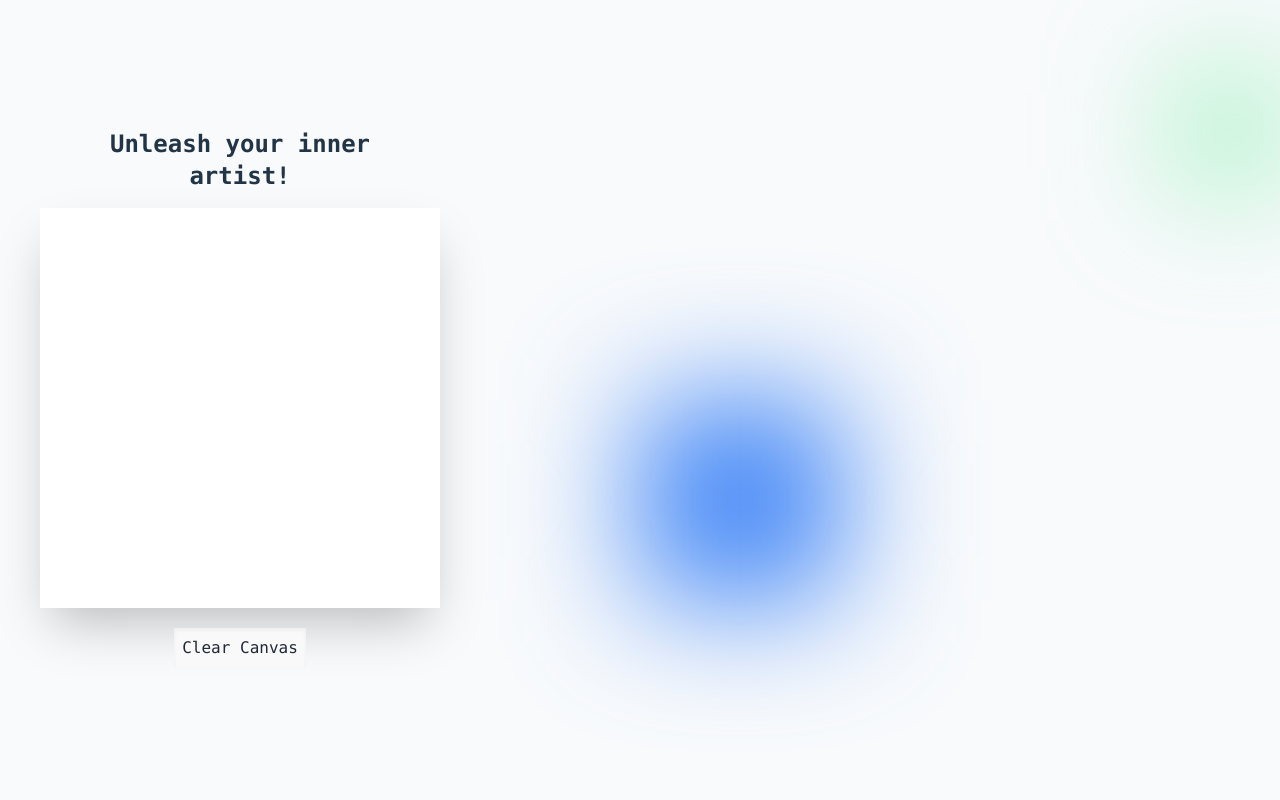
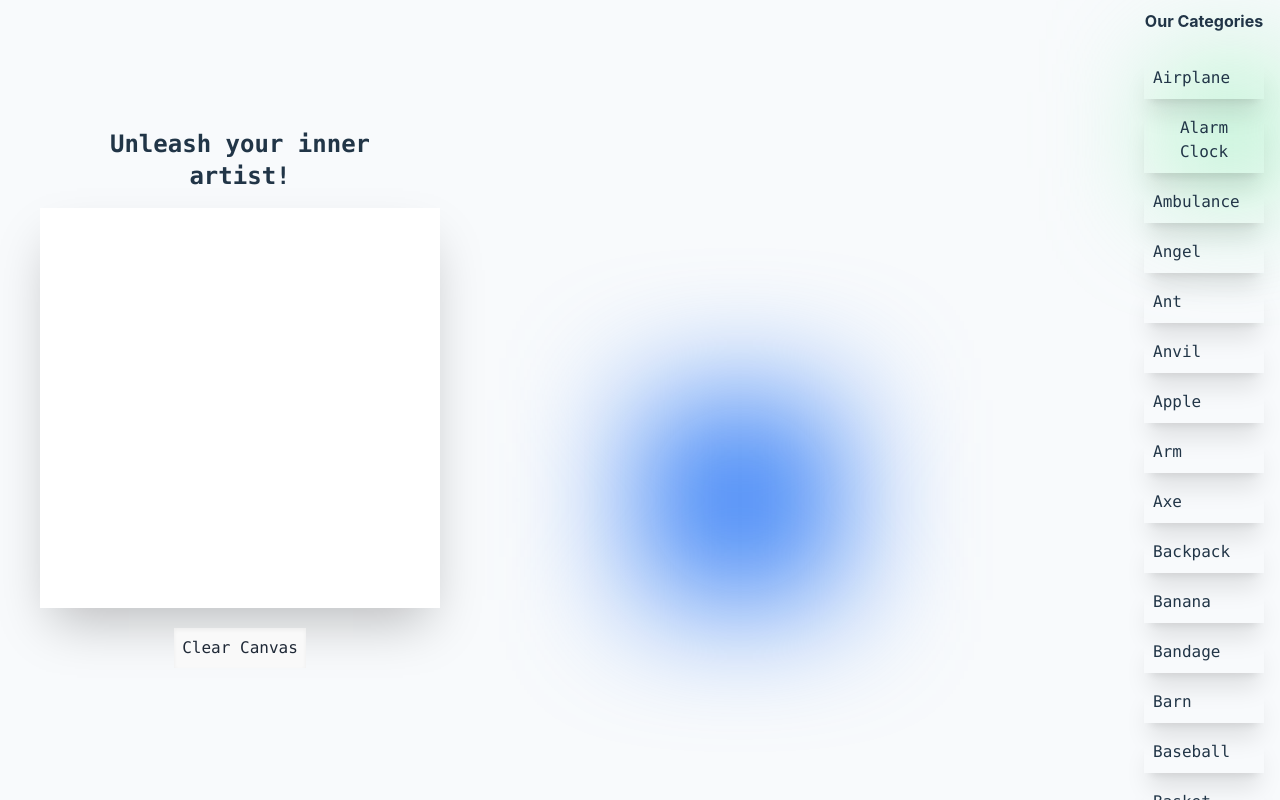
Before and after one commit to anuraglodhi/hand-drawn-doodle-recognition, a React (Vite) app: page / in a window 1280 px wide. Built offline with nearby package versions, Linux system fonts and the light colour scheme.

Commit message:
Update the landing screen

```diff
--- a/src/App.tsx
+++ b/src/App.tsx
@@ -2,6 +2,7 @@ import './App.css'
 
 import Canvas from './components/Canvas.tsx'
 import { useCanvas } from './components/CanvasContext.tsx'
+import CategoriesList from './components/CategoriesList.tsx';
 
 function App() {
   const { canvasRef, clearCanvas } = useCanvas();
@@ -25,15 +26,10 @@ function App() {
         <div className='blue-splotch absolute top-[50%] left-[50%] h-[200px] w-[200px] dark:opacity-40 bg-blue-500 blur-3xl z-[-1]'/>
         <div className='green-splotch absolute top-[10%] right-[0%] h-[100px] w-[100px] dark:opacity-40 bg-green-300 blur-3xl z-[-1]'/>
 
-        <div className='prediction-container flex justify-center items-center w-full'>
-          {/* <button className='p-2 dark:bg-slate-50 size-fit bg-slate-950 text-gray-800 m-5'
-            onClick={() => {
-              const imageData = canvasRef.current?.toDataURL('image/png');
-              console.log(imageData);
-          }}
-          >
-            Data
-          </button> */}
+        <div className='prediction-container w-full h-full flex justify-end items-center'>
+          <div className='list-container h-[100vh] overflow-y-scroll'>
+            <CategoriesList />
+          </div>
         </div>
       </div>
     </>
--- /dev/null
+++ b/src/assets/categories.ts
@@ -0,0 +1,3 @@
+const categories = 'airplane alarm_clock ambulance angel ant anvil apple arm axe backpack banana bandage barn baseball basket basketball bat bathtub beach bed bee belt bench bicycle binoculars bird blueberry book boomerang bowtie bracelet bridge broccoli bucket bulldozer bus butterfly cactus cake calculator camel camera campfire candle cannon car carrot castle cat ceiling_fan cell_phone chair church circle clock cloud coffee_cup compass computer cookie couch cow crab crocodile'
+
+export default categories;
--- /dev/null
+++ b/src/components/CategoriesList.tsx
@@ -0,0 +1,24 @@
+import categories from '../assets/categories.ts'
+
+const CategoriesList = () => {
+  const categoryList = categories.split(' ')
+
+  return (
+    <table className='category-list m-2'>
+      <thead>
+        <tr>
+          <th className='pb-4'>Our Categories</th>
+        </tr>
+      </thead>
+      <tbody className=''>
+        {categoryList.map((category: string, key: number) => (
+          <tr key={key} className='p-2 m-2 flex items-start font-mono capitalize  shadow-xl w-[120px]'>
+            <td>{category.split('_').join(' ')}</td>
+          </tr>
+        ))}
+      </tbody>
+    </table>
+  )
+}
+
+export default CategoriesList
--- a/src/index.css
+++ b/src/index.css
@@ -70,3 +70,16 @@ button:focus-visible {
     background-color: #f9f9f9;
   }
 }
+
+::-webkit-scrollbar {
+  background: none;
+}
+
+::-webkit-scrollbar-track {
+  background: none;
+}
+
+::-webkit-scrollbar-thumb {
+  background-color: rgba(255, 255, 255, 0.2);
+  border-radius: 2px;
+}
```
